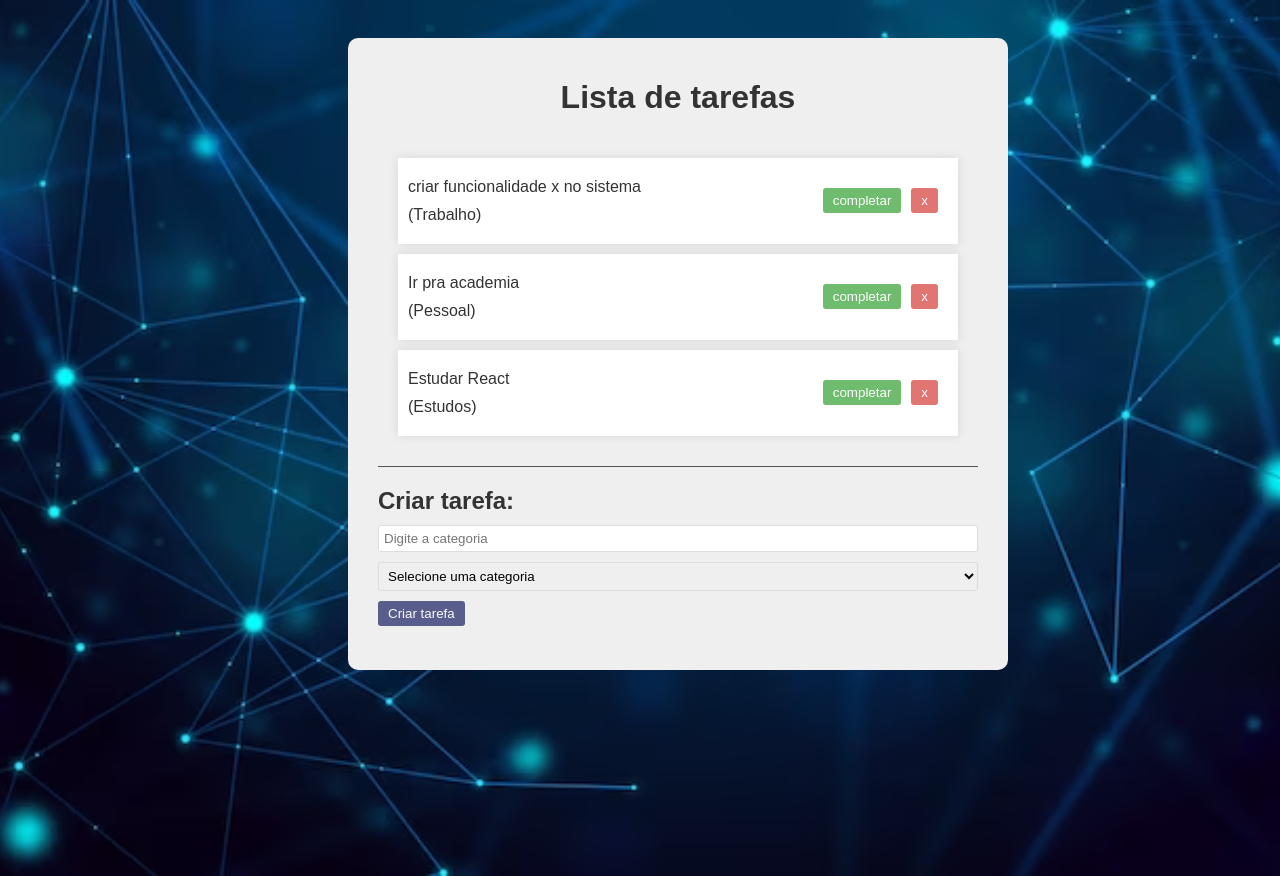
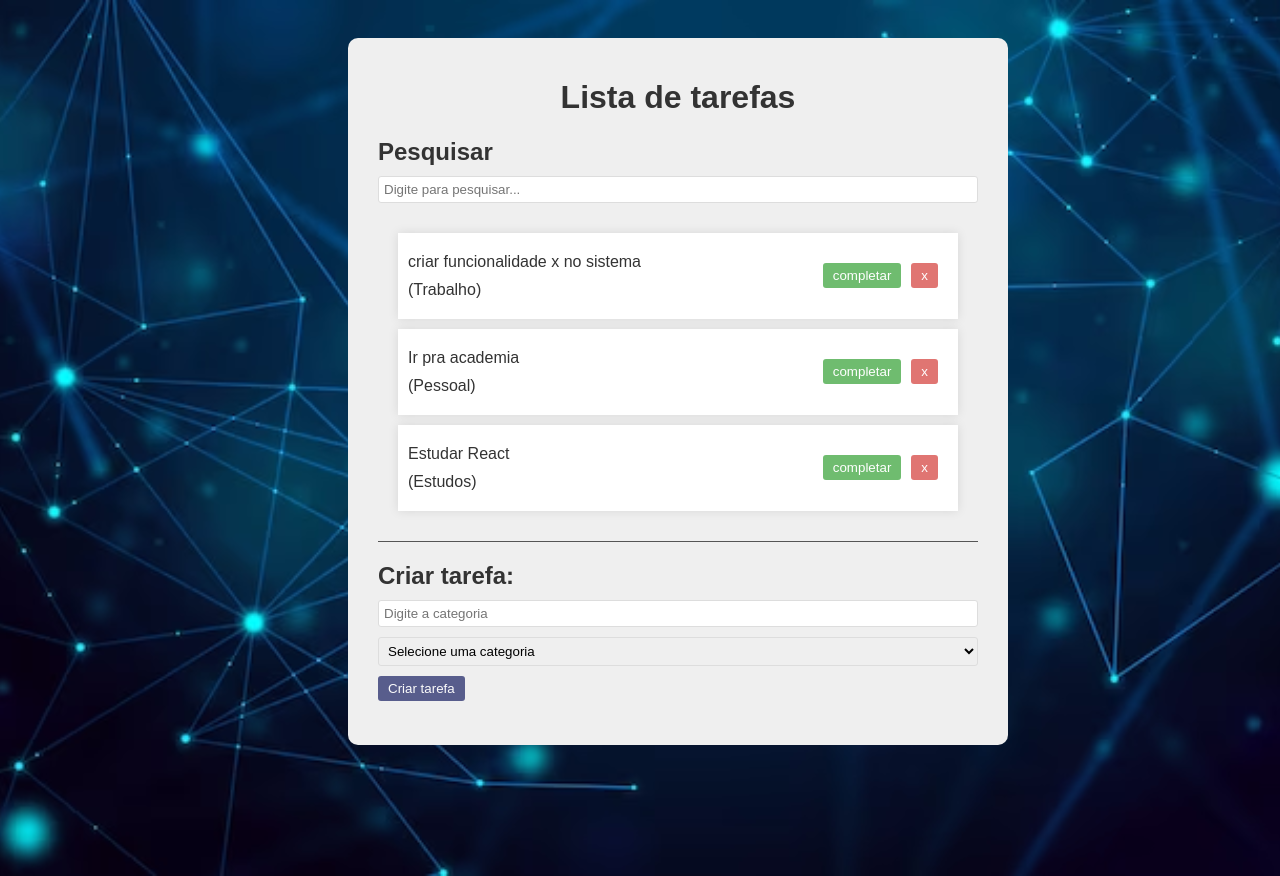
Before and after one commit to lindembergs/todo-list-react, a React (Vite) app: page / in a window 1280 px wide. Shown: the top 876 px of the page. Built offline with nearby package versions, Linux system fonts and the light colour scheme.

Commit message:
implementação do filter

```diff
--- a/src/App.jsx
+++ b/src/App.jsx
@@ -2,6 +2,7 @@ import  './App.css'
 import  { useState } from 'react';
 import Todo from './components/todo'
 import TodoForm from './components/todoForm';
+import Search from './components/search'
 
 
 
@@ -26,6 +27,8 @@ function App() {
       isCompleted: false,
     }
   ]);
+
+  const [search, setSearch] = useState("")
 
   const addTodo = (text, category) => {
     const newTodos = [
@@ -57,8 +60,9 @@ function App() {
   return (
     <div className="app">
       <h1>Lista de tarefas</h1>
+      <Search search={search} setSearch={setSearch}/>
       <div className="todo-list">
-        {todos.map((todo) => (
+        {todos.filter((todo)=> todo.text.toLocaleLowerCase().includes(search.toLocaleLowerCase())).map((todo) => (
           <Todo key={todo.id}todo={todo} removeTodo={removeTodo} completeTodo={completeTodo}/>
         ))}
       </div>
```
